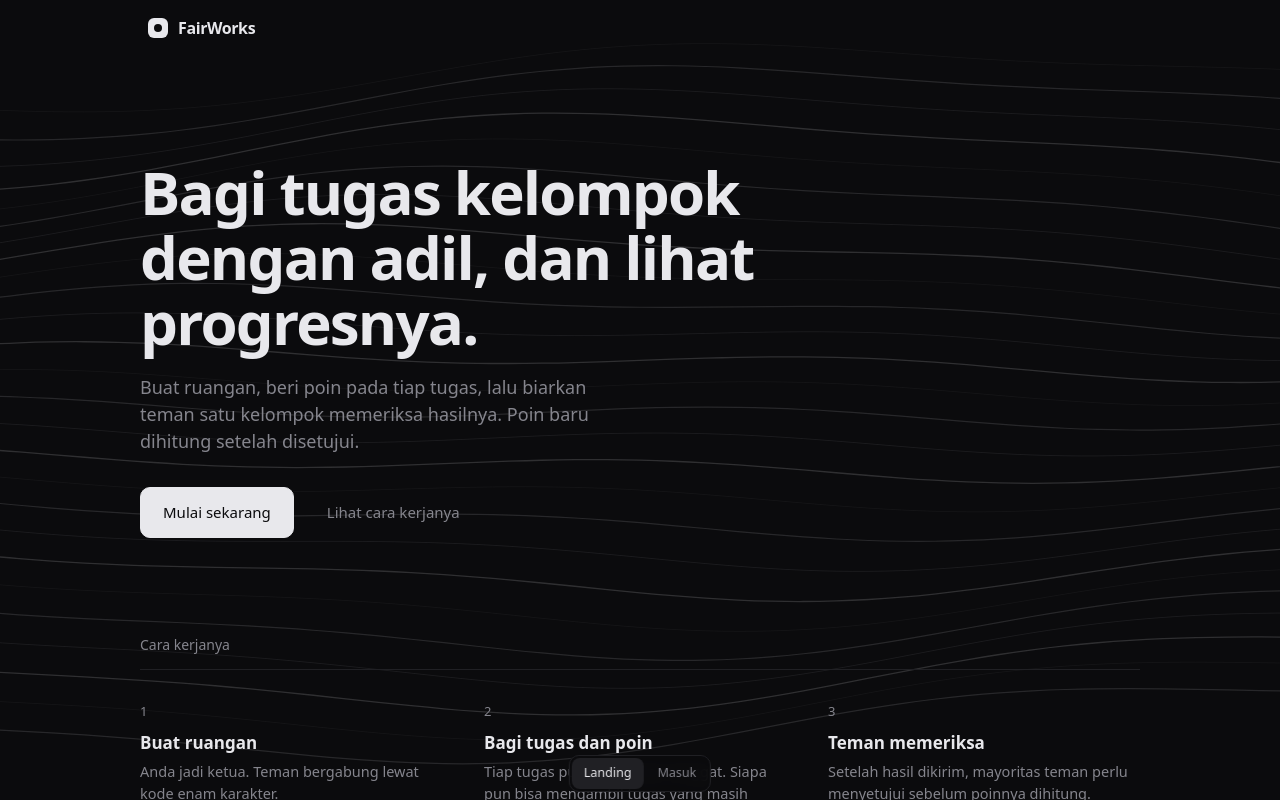
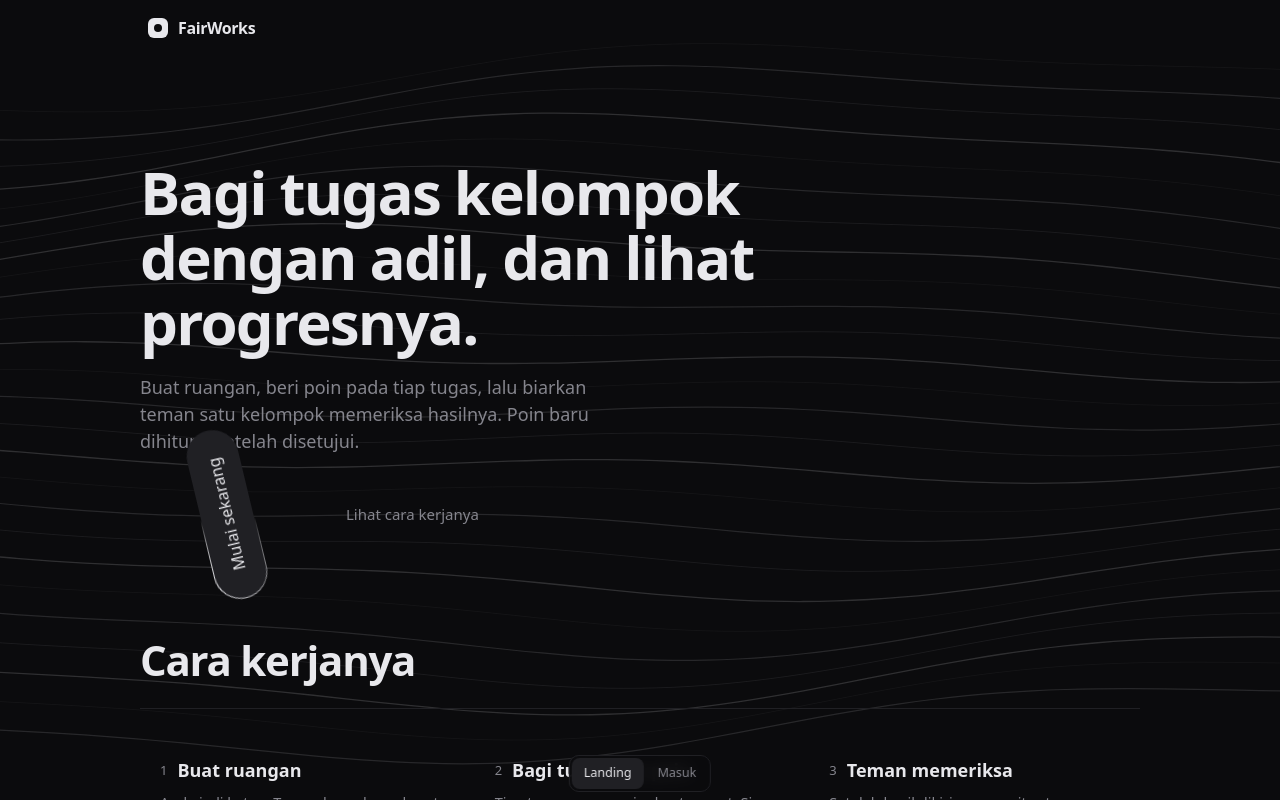
Before and after one commit to kabayy-sys/FairWorks, a Next.js app: page / in a window 1280 px wide. Built offline with nearby package versions, Linux system fonts and the light colour scheme; no server answers.

Commit message:
feat(landing): implementasi review landing html dengan moving border dan highlight pill

```diff
--- a/app/globals.css
+++ b/app/globals.css
@@ -132,7 +132,47 @@ body {
   }
 }
 
-/* ===== Shell halaman (ruang-tim): transisi antar view + stagger masuk ===== */
+@property --ang {
+  syntax: "<angle>";
+  inherits: false;
+  initial-value: 0deg;
+}
+
+@keyframes spin {
+  to {
+    --ang: 360deg;
+  }
+}
+
+.landing-mb {
+  appearance: none;
+  cursor: pointer;
+  border: 1.5px solid transparent;
+  border-radius: 999px;
+  padding: 14px 28px;
+  font: 500 15px var(--font-geist-sans), system-ui, -apple-system, sans-serif;
+  color: var(--c4);
+  background:
+    linear-gradient(var(--c1), var(--c1)) padding-box,
+    conic-gradient(from var(--ang), transparent 0 55%, var(--c4) 80%, transparent 100%) border-box;
+  animation: spin 3.2s linear infinite;
+  transition: transform 0.2s cubic-bezier(0.3, 1.4, 0.4, 1);
+}
+
+.landing-mb:hover {
+  transform: scale(1.05);
+}
+
+.landing-mb:active {
+  transform: scale(0.97);
+}
+
+@media (prefers-reduced-motion: reduce) {
+  .landing-mb {
+    animation: none;
+  }
+}
+
 @keyframes fwLeave {
   to {
     opacity: 0;
--- a/app/views/LandingView.tsx
+++ b/app/views/LandingView.tsx
@@ -1,18 +1,40 @@
 'use client';
 
-import React from 'react';
+import React, { useRef, useState } from 'react';
 
 interface LandingViewProps {
   onStart: () => void;
 }
 
-// Landing (ruang-tim §landing): hero + 3 langkah + catatan kaki.
 export function LandingView({ onStart }: LandingViewProps) {
-  const steps = React.useRef<HTMLDivElement | null>(null);
+  const stepsRef = useRef<HTMLDivElement | null>(null);
+  const [hlStyle, setHlStyle] = useState<{
+    left: number;
+    top: number;
+    width: number;
+    height: number;
+    opacity: number;
+  }>({ left: 0, top: 0, width: 0, height: 0, opacity: 0 });
+
+  const handlePointerEnter = (e: React.PointerEvent<HTMLLIElement>) => {
+    const li = e.currentTarget;
+    setHlStyle({
+      left: li.offsetLeft,
+      top: li.offsetTop,
+      width: li.offsetWidth,
+      height: li.offsetHeight,
+      opacity: 1,
+    });
+  };
+
+  const handlePointerLeave = () => {
+    setHlStyle((prev) => ({ ...prev, opacity: 0 }));
+  };
 
   return (
-    <div className="fw-stagger mx-auto w-full max-w-[1040px] px-5">
-      <div className="pb-0 pt-[clamp(40px,13vh,110px)]">
+    <div className="fw-stagger mx-auto w-full max-w-[1040px] px-[max(20px,env(safe-area-inset-left,0px))]">
+      {/* Hero Section */}
+      <section className="pt-[clamp(40px,13vh,110px)]">
         <h1 className="max-w-[18ch] text-[clamp(34px,5.6vw,60px)] font-semibold leading-[1.08] tracking-[-0.03em]">
           Bagi tugas kelompok dengan adil, dan lihat progresnya.
         </h1>
@@ -20,50 +42,90 @@ export function LandingView({ onStart }: LandingViewProps) {
           Buat ruangan, beri poin pada tiap tugas, lalu biarkan teman satu kelompok memeriksa hasilnya. Poin baru
           dihitung setelah disetujui.
         </p>
-        <div className="mt-8 flex flex-wrap gap-2.5">
+        <div className="mt-8 flex flex-wrap items-center gap-2.5">
           <button
+            type="button"
             onClick={onStart}
-            className="btn solid lg cursor-pointer rounded-[10px] border border-[var(--c4)] bg-[var(--c4)] px-[22px] py-[13px] text-[15px] font-medium text-[var(--c0)] transition-all hover:brightness-110 active:scale-[0.98]"
+            className="landing-mb"
           >
             Mulai sekarang
           </button>
           <button
-            onClick={() => steps.current?.scrollIntoView({ behavior: 'smooth', block: 'start' })}
-            className="cursor-pointer rounded-[10px] border border-transparent px-[22px] py-[13px] text-[15px] text-[var(--c3)] transition-colors hover:text-[var(--c4)]"
+            type="button"
+            onClick={() => stepsRef.current?.scrollIntoView({ behavior: 'smooth', block: 'start' })}
+            className="cursor-pointer rounded-full border border-transparent px-[22px] py-[14px] text-[15px] font-normal text-[var(--c3)] transition-colors hover:text-[var(--c4)] focus-visible:outline-2 focus-visible:outline-[var(--c4)] focus-visible:outline-offset-3"
           >
             Lihat cara kerjanya
           </button>
         </div>
-      </div>
+      </section>
 
-      <div ref={steps} className="mt-[clamp(56px,12vh,104px)] scroll-mt-20">
-        <h2 className="mb-3.5 text-[14px] font-medium text-[var(--c3)]">Cara kerjanya</h2>
-        <ol className="grid grid-cols-1 gap-6 border-t border-[var(--c1)] pt-7 md:grid-cols-3 md:gap-8">
-          <li>
-            <b className="font-[family-name:var(--font-geist-mono)] text-[13px] font-medium text-[var(--c3)]">1</b>
-            <h3 className="mb-1.5 mt-2 text-[17px] font-semibold">Buat ruangan</h3>
-            <p className="text-[14.5px] text-[var(--c3)]">Anda jadi ketua. Teman bergabung lewat kode enam karakter.</p>
+      {/* Cara kerjanya */}
+      <section ref={stepsRef} className="mt-[clamp(56px,12vh,104px)] scroll-mt-20">
+        <h2 className="mb-6 text-[clamp(28px,4vw,42px)] font-semibold leading-[1.1] tracking-[-0.03em]">
+          Cara kerjanya
+        </h2>
+        <ol
+          onPointerLeave={handlePointerLeave}
+          className="relative grid grid-cols-1 gap-1 border-t border-[var(--c1)] pt-7 md:grid-cols-3"
+        >
+          {/* Highlight pill hover effect */}
+          <span
+            style={{
+              left: `${hlStyle.left}px`,
+              top: `${hlStyle.top}px`,
+              width: `${hlStyle.width}px`,
+              height: `${hlStyle.height}px`,
+              opacity: hlStyle.opacity,
+            }}
+            className="pointer-events-none absolute rounded-[16px] bg-[var(--c1)] transition-[left,top,width,height,opacity] duration-250 ease-[cubic-bezier(0.3,0.7,0.2,1)] motion-reduce:transition-none"
+          />
+
+          <li
+            onPointerEnter={handlePointerEnter}
+            className="relative z-10 rounded-[16px] p-5"
+          >
+            <b className="mr-2.5 font-[family-name:var(--font-geist-mono)] text-[13px] font-medium align-middle text-[var(--c3)]">
+              1
+            </b>
+            <h3 className="inline text-[18px] font-semibold align-middle">Buat ruangan</h3>
+            <p className="mt-2 text-[14.5px] text-[var(--c3)]">
+              Anda jadi ketua. Teman bergabung lewat kode enam karakter.
+            </p>
           </li>
-          <li>
-            <b className="font-[family-name:var(--font-geist-mono)] text-[13px] font-medium text-[var(--c3)]">2</b>
-            <h3 className="mb-1.5 mt-2 text-[17px] font-semibold">Bagi tugas dan poin</h3>
-            <p className="text-[14.5px] text-[var(--c3)]">
+
+          <li
+            onPointerEnter={handlePointerEnter}
+            className="relative z-10 rounded-[16px] p-5"
+          >
+            <b className="mr-2.5 font-[family-name:var(--font-geist-mono)] text-[13px] font-medium align-middle text-[var(--c3)]">
+              2
+            </b>
+            <h3 className="inline text-[18px] font-semibold align-middle">Bagi tugas dan poin</h3>
+            <p className="mt-2 text-[14.5px] text-[var(--c3)]">
               Tiap tugas punya poin dan tenggat. Siapa pun bisa mengambil tugas yang masih terbuka.
             </p>
           </li>
-          <li>
-            <b className="font-[family-name:var(--font-geist-mono)] text-[13px] font-medium text-[var(--c3)]">3</b>
-            <h3 className="mb-1.5 mt-2 text-[17px] font-semibold">Teman memeriksa</h3>
-            <p className="text-[14.5px] text-[var(--c3)]">
+
+          <li
+            onPointerEnter={handlePointerEnter}
+            className="relative z-10 rounded-[16px] p-5"
+          >
+            <b className="mr-2.5 font-[family-name:var(--font-geist-mono)] text-[13px] font-medium align-middle text-[var(--c3)]">
+              3
+            </b>
+            <h3 className="inline text-[18px] font-semibold align-middle">Teman memeriksa</h3>
+            <p className="mt-2 text-[14.5px] text-[var(--c3)]">
               Setelah hasil dikirim, mayoritas teman perlu menyetujui sebelum poinnya dihitung.
             </p>
           </li>
         </ol>
-      </div>
+      </section>
 
-      <div className="pb-14 pt-14 text-[13px] text-[var(--c3)]">
+      {/* Footer */}
+      <footer className="py-14 text-[13px] text-[var(--c3)]">
         Kerja kelompok yang adil dan terlihat — gratis untuk kelompok kuliah mana pun.
-      </div>
+      </footer>
     </div>
   );
 }
```
